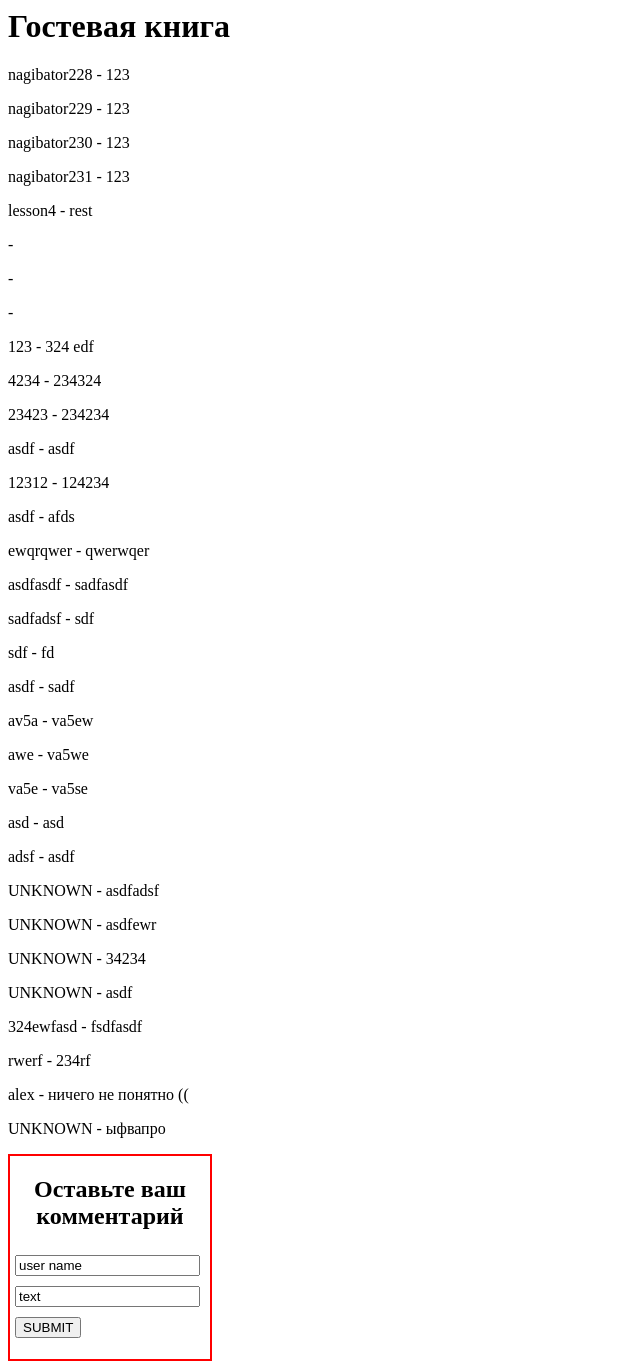
After one commit to ainferno/php1, a PHP site: page /lesson4/index.php in a window 1280 px wide. The commit adds this page. Shown: the whole page, without its empty margins (0-640 px from the left). Run offline with PHP 8.4, Linux system fonts and the light colour scheme.

Commit message:
L3.5 and L4

```diff
--- /dev/null
+++ b/lesson3.5/cities.php
@@ -0,0 +1,3 @@
+<?php
+return ["Абаза","Абакан","Абдулино","Абинск","Агидель","Бабаево","Бабушкин","Бавлы","Багратионовск","Байкальск","Валдай","Валуйки","Велиж","Великие Луки","Гаврилов Посад","Гаврилов-Ям","Гагарин","Гаджиево","Гай","Давлеканово","Дагестанские Огни","Далматово","Дальнегорск","Дальнереченск","Егорьевск","Ейск","Екатеринбург","Елабуга","Елец","Железноводск","Жердевка","Жигулёвск","Жиздра","Жирновск","Завитинск","Заводоуковск","Заволжск","Задонск","Заинск","Ивангород","Иваново","Ивантеевка","Ивдель","Игарка","Йошкар-Ола","Кадников","Казань","Калач","Калачинск","Калач-на-Дону","Лабинск","Лабытнанги","Лагань","Ладушкин","Лакинск","Магадан","Магас","Магнитогорск","Майкоп","Майский","Набережные Челны","Навашино","Навашино","Наволоки","Надым","Облучье","Обнинск","Обоянь","Обь","Одинцово","Павлово","Павловск","Павловский Посад","Палласовка","Партизанск","Радужный","Райчихинск","Раменское","Рассказово","Ревда","Реж","Салават","Салаир","Салехард","Сальск","Самара","Санкт-Петербург","Тавда","Таганрог","Тайга","Тайшет","Талдом","Уварово","Углегорск","Углич","Удачный","Удомля","Чадан","Чайковский","Чапаевск","Чаплыгин","Чебаркуль","Чебоксары","Чегем","Чекалин","Шагонар","Шадринск","Шали","Шарыпово","Шарья","Шатура","Щёкино","Щёлково","Щербинка","Щигры","Щучье","Электросталь","Электроугли","Элиста","Энгельс","Эртиль","Южа","Южно-Сахалинск","Южно-Сухокумск","Южноуральск","Юрга","Ядрин","Якутск","Ялуторовск","Яхрома"]
+?>
--- /dev/null
+++ b/lesson3.5/est.php
@@ -0,0 +1,5 @@
+<?php
+
+$str = 'Москва';
+echo substr($str, 2, 3);
+?>
--- /dev/null
+++ b/lesson4/guest_book.txt
@@ -0,0 +1,34 @@
+nagibator228 - 123
+nagibator229 - 123
+nagibator230 - 123
+nagibator231 - 123
+
+
+lesson4 - rest
+ -
+ -
+ -
+123 - 324 edf
+4234 - 234324
+23423 - 234234
+asdf - asdf
+12312 - 124234
+asdf - afds
+ewqrqwer - qwerwqer
+asdfasdf - sadfasdf
+sadfadsf - sdf
+sdf - fd
+asdf - sadf
+av5a - va5ew
+awe - va5we
+va5e - va5se
+asd - asd
+adsf - asdf
+ UNKNOWN - asdfadsf
+ UNKNOWN - asdfewr
+ UNKNOWN - 34234
+ UNKNOWN - asdf
+324ewfasd - fsdfasdf
+rwerf -  234rf
+alex - ничего не понятно ((
+ UNKNOWN - ыфвапро
--- /dev/null
+++ b/lesson4/index.php
@@ -0,0 +1,65 @@
+<html>
+<head>
+	<style>
+		.ramka
+		{
+			border: 2px solid red;
+			width: 200px;
+
+		}
+		.ramka input
+		{
+			margin: 5px;
+		}
+		.ramka h2
+		{
+			text-align: center;
+		}
+	</style>
+	<meta charset="utf-8">
+	<title>Гостевая книга</title>
+</head>
+<body>
+<h1> Гостевая книга </h1>
+
+<?php
+function writef($file, $data)
+{
+	$res = fopen($file,'a');
+	fwrite($res,$data);
+	fclose($res);
+}
+function readf($file)
+{
+	$res = fopen($file,'r');
+	$b = [];
+	while( !feof($res))
+	{
+		$b[] = fgets($res);
+	}
+	fclose($res);
+	return $b;
+}
+if(isset($_POST['text']) && $_POST['text'] != null)
+{
+	if(isset($_POST['user']) && $_POST['user'] != null)
+		writef(__DIR__ . '/guest_book.txt', "\r\n".$_POST['user']." - ".$_POST['text']);
+	else
+		writef(__DIR__ . '/guest_book.txt', "\r\n UNKNOWN - ".$_POST['text']);
+}
+foreach(readf(__DIR__ . '/guest_book.txt') as $a)
+{
+	echo '<p>' . $a . '<p>';
+}
+?>
+<div class="ramka">
+	<form action="index.php" method="post">
+		<h2>Оставьте ваш комментарий</h2>
+		<input type="text" name="user" value="user name">
+		<input type="text" name="text" value="text">
+		<input type="submit" value="SUBMIT">
+	</form>
+</div>
+
+</body>
+</html>
```
Also changed, not shown: index.html (+7 -0 lines), lesson3.5/index.php (added, +42 -0 lines), lesson3.5/test.php (added, +27 -0 lines), lesson3/index.php (+20 -38 lines).
